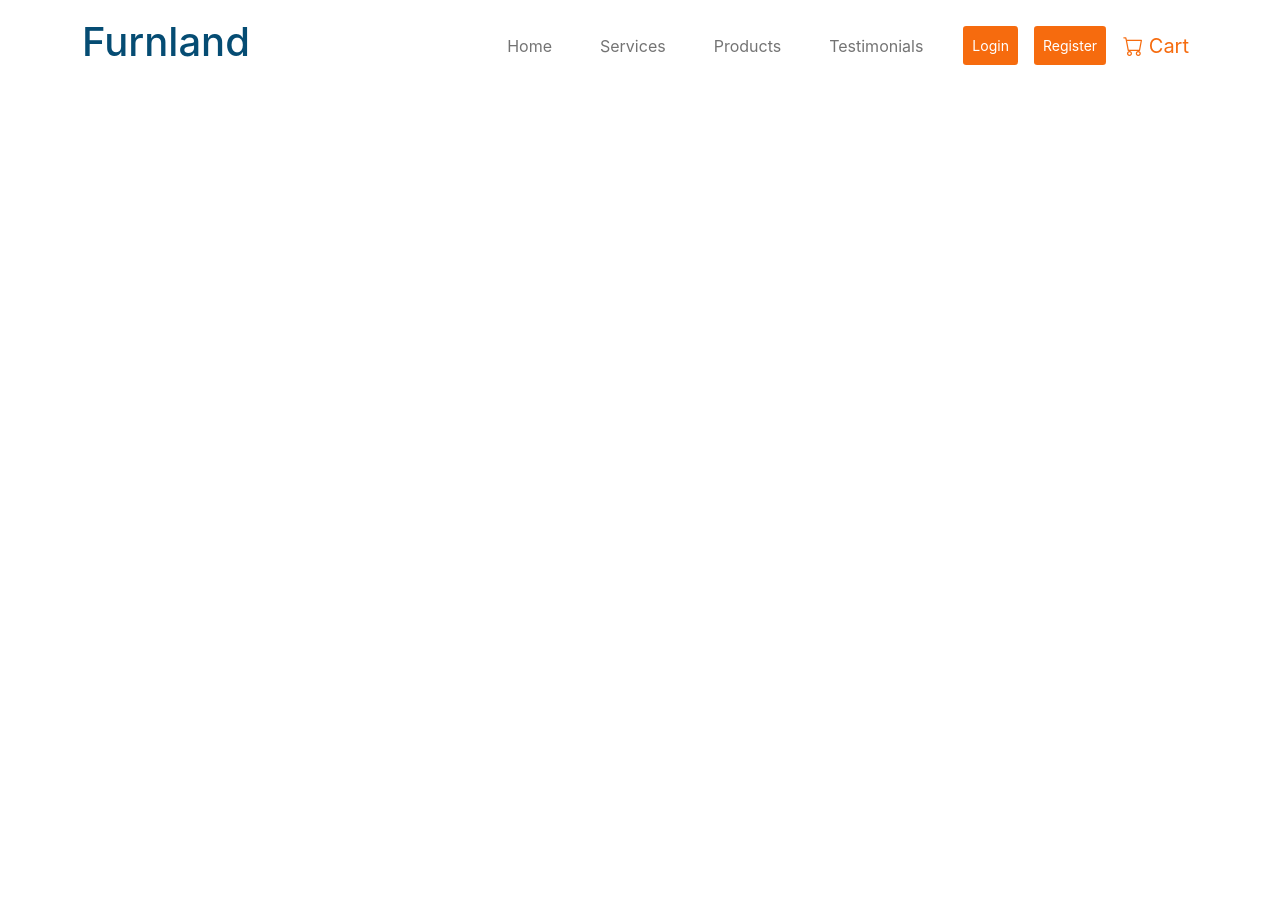
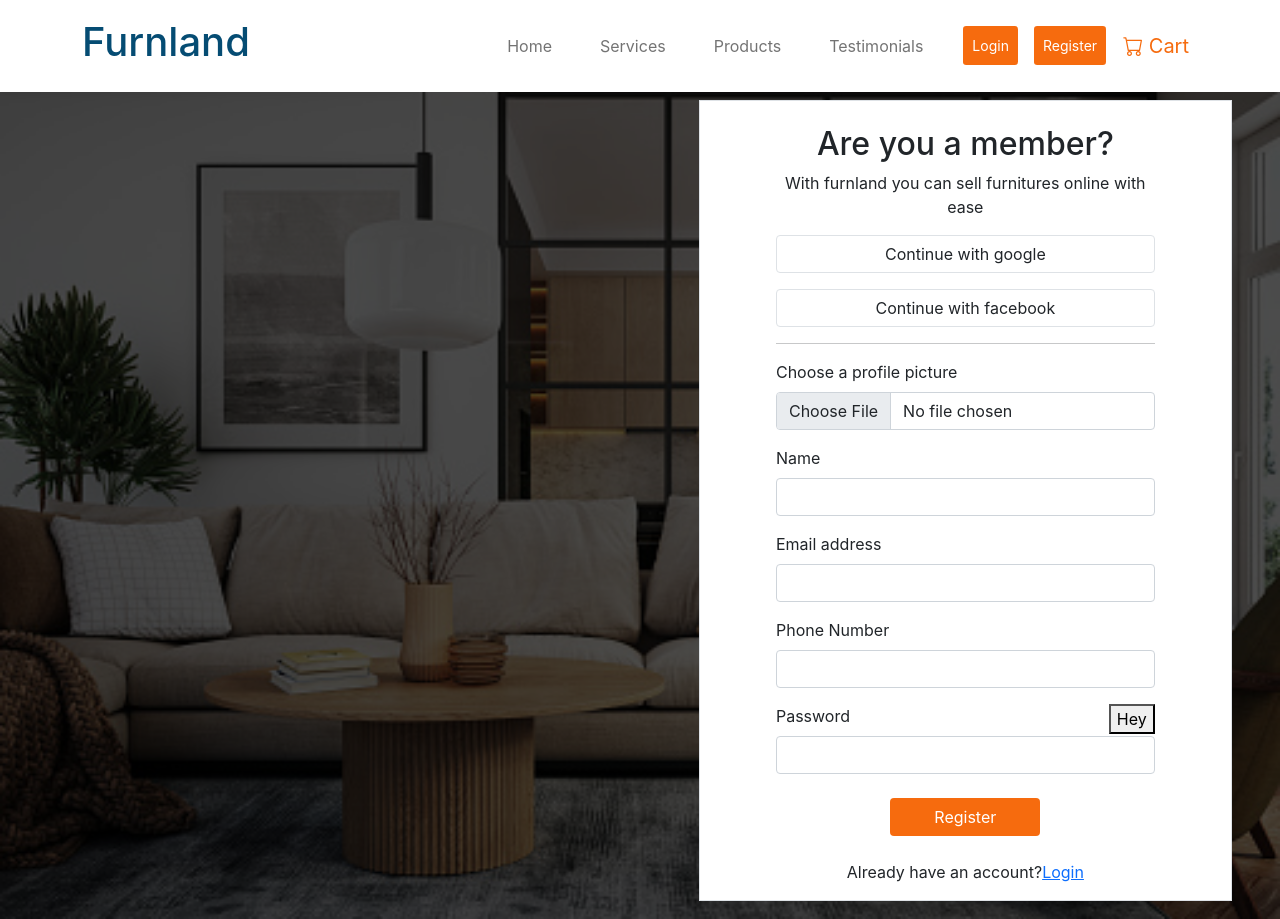
Before and after one commit to Buchiiii/furnland, a React (Create React App) app: page /register in a window 1280 px wide. Before the commit the page ends 800 px from the top, so only its background shows below. Built offline with nearby package versions, Linux system fonts and the light colour scheme.

Commit message:
For Register,Modified Cart

```diff
--- a/public/index.html
+++ b/public/index.html
@@ -26,7 +26,7 @@
     -->
     <link href="https://cdn.jsdelivr.net/npm/bootstrap@5.0.2/dist/css/bootstrap.min.css" rel="stylesheet" integrity="sha384-EVSTQN3/azprG1Anm3QDgpJLIm9Nao0Yz1ztcQTwFspd3yD65VohhpuuCOmLASjC" crossorigin="anonymous">
     <link rel="stylesheet" href="https://cdn.jsdelivr.net/npm/bootstrap-icons@1.9.1/font/bootstrap-icons.css">
-    <title>React App</title>
+    <title>Furnland</title>
   </head>
   <body>
     <noscript>You need to enable JavaScript to run this app.</noscript>
--- a/src/App.tsx
+++ b/src/App.tsx
@@ -7,6 +7,7 @@ import {Home} from "./components/Home";
 import {Login} from "./components/Login";
 import {Productpage} from "./components/ProductPage";
 import { Cart } from './components/Cart';
+import {Register} from './components/Register'
 function App() {
   return (
     <div className="App">
@@ -17,6 +18,7 @@ function App() {
       <Route path="/login" element={<Login/>}/>
       <Route path="/products" element={<Productpage/>}/>
       <Route path="/cart" element={<Cart/>}/>
+      <Route path="/register" element={<Register/>}/>
       </Routes>
     </Router>
 
--- a/src/components/Home.tsx
+++ b/src/components/Home.tsx
@@ -1,5 +1,6 @@
-import image from "../Images/unsplash_IH7wPsjwomc.png"
-import url from "../Images/stockphoto.jpg"
+import image from "../Images/unsplash_IH7wPsjwomc.png";
+import url from "../Images/stockphoto.jpg";
+import imagee from "../Images/Rectangle 5.jpg"
 import {Link} from 'react-router-dom'
 import { Get } from "./Axiosoperations";
 import { productProps, User } from "./Types";
@@ -56,7 +57,7 @@ if(dataa){
               <div className="text-center mb-5 mt-5">
                 <p className="text-muted">
                   We think the chair is the most important piece of furniture in
-                  your homw because if you love the chair you are sitting on,
+                  your home because if you love the chair you are sitting on,
                   chances are you will love the rest of the room{" "}
                 </p>
               </div>
@@ -118,11 +119,14 @@ if(dataa){
               </button>
             </div>
           </div>
-          <div className="col-lg-6 border">
-            <div className="col-6 border">
-                <div className="row">
-                    div.col-12
-                </div>
+          <div className="col-lg-6 ">
+            <div className="row h-100">
+              <div className=" align-items-end col-6">
+
+                <div className="h-50   " style={{background:` url(${url}) center `}}></div>
+
+
+              </div>
             </div>
           </div>
         </div>
--- a/src/components/Login.tsx
+++ b/src/components/Login.tsx
@@ -38,7 +38,8 @@ export const Login = () => {
       window.localStorage.setItem("Data",JSON.stringify({email:response.data.email,token:response.data.accessToken}))
       //
       // setUser(response.data.accessToken)
-    } catch (error) {
+    } catch (error:any) {
+      alert(error.response.data.message)
       console.log(error);
       // }
 
@@ -76,7 +77,7 @@ export const Login = () => {
                       </button>
                     </div>
                     <div className="text-center mt-3">
-                      <button className="btn btn-danger w-100">
+                      <button className="btn border w-100">
                         Continue with facebook
                       </button>
                       <hr />
@@ -127,8 +128,8 @@ export const Login = () => {
                             </div>
                             <div className="mt-4 text-center">
                               <p>
-                                Already have an account?
-                                <Link to="/">Register</Link>
+                                Don't have an account?
+                                <Link to="/register">Register</Link>
                               </p>
                             </div>
                           </Form>
--- a/src/components/Navbar.tsx
+++ b/src/components/Navbar.tsx
@@ -48,7 +48,7 @@ const navigate=useNavigate();
                 <Nav  navbarScroll>
                     <Nav.Link ><Link className="pe-4 nav-link" to="/">Home</Link></Nav.Link>
                     <Nav.Link><Link className="pe-4 nav-link" to="/">Services</Link></Nav.Link>
-                    <Nav.Link><Link className="pe-4 nav-link" to="/">Products</Link></Nav.Link>
+                    <Nav.Link><Link className="pe-4 nav-link" to="/products">Products</Link></Nav.Link>
                     <Nav.Link><Link className="pe-4 nav-link" to="/">Testimonials</Link></Nav.Link>
                     {data ?
                     <NavDropdown className="pe-4 nav-link" title={data.email} id="navbardropdown">
@@ -61,7 +61,7 @@ const navigate=useNavigate();
                             navigate("/")
                         }}>Logout</button></NavDropdown.Item>
                     </NavDropdown>:
-                    <div className="w-100 d-lg-flex"><Nav.Link> <Link style={{ backgroundColor: "#F66B0E"}}className="text-white nav-link btn btn-sm w-100" to="/login">Login</Link></Nav.Link><Nav.Link> <Link style={{ backgroundColor: "#F66B0E"}}className="text-white nav-link btn btn-sm w-100" to="/login">Register</Link></Nav.Link></div>}
+                    <div className="w-100 d-lg-flex"><Nav.Link> <Link style={{ backgroundColor: "#F66B0E"}}className="text-white nav-link btn btn-sm w-100" to="/login">Login</Link></Nav.Link><Nav.Link> <Link style={{ backgroundColor: "#F66B0E"}}className="text-white nav-link btn btn-sm w-100" to="/register">Register</Link></Nav.Link></div>}
 
                 </Nav>
             </Navbar.Collapse>
--- /dev/null
+++ b/src/components/Register.tsx
@@ -0,0 +1,144 @@
+import React from "react"
+import { Styleprops } from "./Style";
+import { Formik, Form } from "formik";
+import { Input } from "./Fields";
+import axios from "axios";
+import { Link, useNavigate } from "react-router-dom";
+import * as Yup from "yup";
+
+
+export const Register=()=>{
+    const navigate=useNavigate()
+    const initialvalues = {
+        email: "",
+        password: "",
+        phoneNumber:"",
+        name:"",
+        img:""
+
+      };
+      const validate = Yup.object({
+        email: Yup.string().email("Invalid Format").required("Required"),
+        password: Yup.string().required("Required"),
+        phoneNumber: Yup.string().required("Required").matches(/^[0-9]+$/,"Must be only digits"),
+        name: Yup.string().required("Required"),
+        img:Yup.string()
+
+      });
+
+    const registeruser=async(value:any)=>{
+        try{
+            const response= await axios.post("https://test-furn.herokuapp.com/api/auth/register",value)
+            console.log(response);
+            alert(response.data.message)
+            navigate("/login")
+        }catch(err){
+
+            console.log(err);
+        }
+
+    }
+    return(
+        <>
+        <div style={Styleprops.style2}>
+          <div className="container-fluid">
+            <div className="row justify-content-center justify-content-lg-end justify-content">
+              <div
+                className="border col col-md-8 col-lg-5 me-lg-5 m-2"
+                style={Styleprops.style3}
+              >
+                <div className="container">
+                  <div className="row mt-4 justify-content-center ">
+                    <div className="col-10 ">
+                      <div className="text-center">
+                        <h2>Are you a member?</h2>
+                        <p className="">
+                          With furnland you can sell furnitures online with ease
+                        </p>
+                      </div>
+                    </div>
+                  </div>
+                  <div className="row justify-content-center">
+                    <div className="col-10 ">
+                      <div className="text-center">
+                        <button className="btn border w-100">
+                          Continue with google
+                        </button>
+                      </div>
+                      <div className="text-center mt-3">
+                        <button className="btn border  w-100">
+                          Continue with facebook
+                        </button>
+                        <hr />
+                      </div>
+                    </div>
+                  </div>
+                  <div className="row justify-content-center">
+                    <div className="col-10">
+                      <Formik
+                        initialValues={initialvalues}
+                        validationSchema={validate}
+                        onSubmit={async (value, props) => {
+                          props.resetForm();
+                          await registeruser(value);
+
+                          console.log("Hello");
+                        }}
+                      >
+                        {(formikprops) => {
+                          return (
+                            <Form>
+                                 <Input
+   name="img"
+   type="file"
+   label="Choose a profile picture"
+ />
+                                 <Input
+   name="name"
+   type="text"
+   label="Name"
+ />
+                              <Input
+                                name="email"
+                                type="text"
+                                label="Email address"
+                              />
+                               <Input
+   name="phoneNumber"
+   type="number"
+   label="Phone Number"
+ />
+                              <Input
+                                name="password"
+                                type="password"
+                                label="Password"
+                              />
+                              <div className="mt-4 text-center">
+                                <button
+                                  type="submit"
+                                  style={Styleprops.buttonstyle2}
+                                  className="text-white btn btn"
+                                >
+                                  Register
+                                </button>
+                              </div>
+                              <div className="mt-4 text-center">
+                                <p>
+                                  Already have an account?
+                                  <Link to="/login">Login</Link>
+                                </p>
+                              </div>
+                            </Form>
+                          );
+                        }}
+                      </Formik>
+                    </div>
+                  </div>
+                </div>
+              </div>
+            </div>
+          </div>
+        </div>
+      </>
+    )
+}
```
Also changed, not shown: src/components/Cart.tsx (+76 -7 lines).
